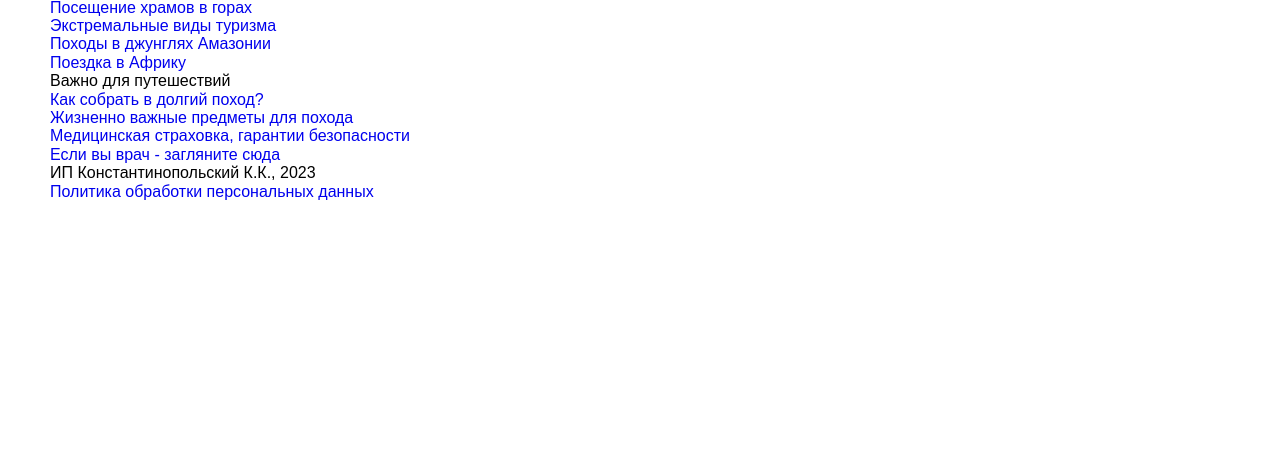
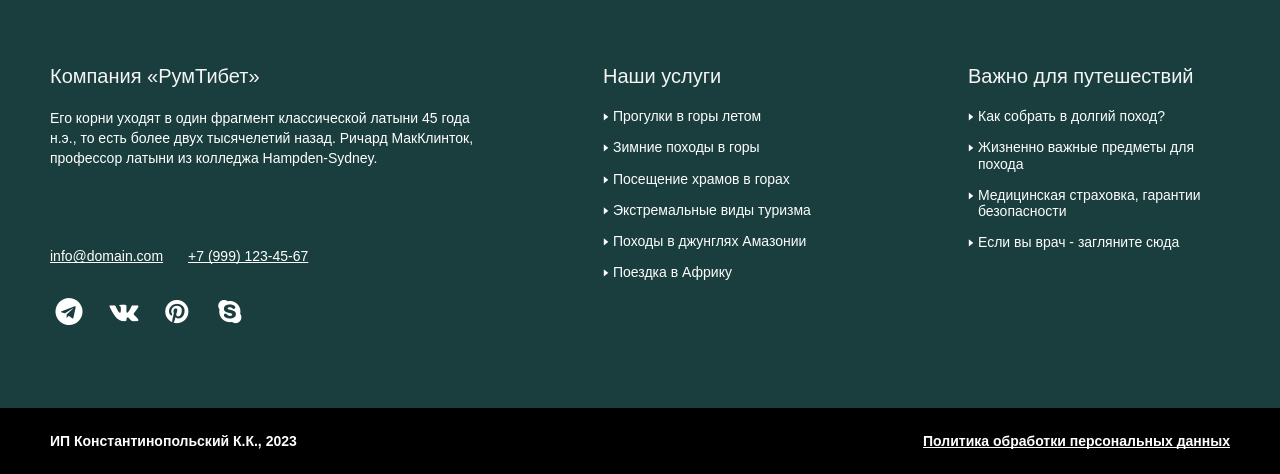
Before and after one commit to ionoviktor/rumtibet, a website built with Vite: page index.html in a window 1280 px wide. Shown: the part 5439-5913 px from the top of the page. Before the commit the page ends 5640 px from the top, so only its background shows below. Built offline with nearby package versions, Linux system fonts and the light colour scheme; files whose address does not match are found by name.

Commit message:
доработка

```diff
--- a/index.html
+++ b/index.html
@@ -242,7 +242,8 @@
                     </div>
                     <div class="footer__form_item">
                         <label for="email">Введите e-mail адрес</label>
-                        <input type="email" id="email" class="footer__form_input" placeholder="name@domain.com">
+                        <input type="email" id="email" name="email" class="footer__form_input"
+                            placeholder="name@domain.com">
                         <button class="btn btn-small footer__form_btn">Подписаться на новости</button>
                         <div class="footer__form_privacy">подписываясь на новости, вы автоматически соглашаетесь с
                             <a href="#">условиями обработки персональных данных</a> и <a href="#">правилами рекламных
@@ -257,13 +258,15 @@
                     <p class="footer__text">Его корни уходят в один фрагмент классической латыни 45 года н.э., то есть
                         более двух тысячелетий назад. Ричард МакКлинток, профессор латыни из колледжа Hampden-Sydney.
                     </p>
-                    <a href="#" class="footer__email">info@domain.com</a>
-                    <a href="#" class="footer__tel">+7 (999) 123-45-67</a>
+                    <div class="footer__contacts">
+                        <a href="#" class="footer__email">info@domain.com</a>
+                        <a href="#" class="footer__tel">+7 (999) 123-45-67</a>
+                    </div>
                     <div class="footer__socials">
-                        <a href="#" class="footer__social-link"><img src="/src/icons/telegram.svg" alt="telegram"></a>
-                        <a href="#" class="footer__social-link"><img src="/src/icons/vk.svg" alt="vk"></a>
-                        <a href="#" class="footer__social-link"><img src="/src/icons/pinterest.svg" alt="pinterest"></a>
-                        <a href="#" class="footer__social-link"><img src="/src/icons/skype.svg" alt="skype"></a>
+                        <a href="#" class="footer__socials-link icon-telegram"></a>
+                        <a href="#" class="footer__socials-link icon-vkontakte"></a>
+                        <a href="#" class="footer__socials-link icon-pinterest-circled"></a>
+                        <a href="#" class="footer__socials-link icon-skype"></a>
                     </div>
                 </div>
                 <div class="footer__services">
@@ -291,11 +294,15 @@
                     </ul>
                 </div>
             </div>
-            <div class="footer__copyright">
+    </footer>
+    <div class="footer__copyright">
+        <div class="container">
+            <div class="footer__copyright_wrapper">
                 <p class="footer__copyright-text">ИП Константинопольский К.К., 2023</p>
                 <a class="footer__copyright-privacy" href="#">Политика обработки персональных данных</a>
             </div>
-    </footer>
+        </div>
+    </div>
 
 
     <script type="module" src="/src/js/script.js"></script>
--- /dev/null
+++ b/src/sass/blocks/footer.scss
@@ -0,0 +1,165 @@
+.footer {
+    position: relative;
+    margin-top: 198px;
+    height: 521px;
+    padding: 178px 0 80px 0;
+    background: #1a3e3e;
+
+    &__form {
+        position: absolute;
+        top: -20%;
+        border-radius: 6px;
+        width: 1180px;
+        height: 196px;
+        padding: 40px 100px;
+        box-shadow: 0 0 15px 0 rgba(24, 18, 30, 0.12);
+        background: #fdfdfd;
+
+        &_wrapper {
+            display: flex;
+            gap: 65px;
+        }
+
+        &_title {
+            margin-top: 8px;
+            font-weight: 800;
+            font-size: 26px;
+            line-height: 120%;
+            color: #18121e;
+        }
+
+        &_subtitle {
+            font-weight: 400;
+            font-size: 18px;
+            line-height: 111%;
+            color: #f2be22;
+        }
+    }
+
+    &__wrapper {
+        display: grid;
+        grid-template-columns: 450px 262px 262px;
+        gap: 60px;
+        justify-content: space-between;
+    }
+
+    &__title {
+        font-weight: 400;
+        font-size: 20px;
+        color: #f3f5f4;
+    }
+
+    &__info {}
+
+    &__text {
+        margin-top: 20px;
+        font-weight: 400;
+        font-size: 14px;
+        line-height: 143%;
+        color: #fff;
+    }
+
+    &__contacts {
+        display: flex;
+        gap: 25px;
+        margin-top: 80px;
+    }
+
+    &__email {
+        font-weight: 300;
+        font-size: 14px;
+        text-decoration: underline;
+        color: #fff;
+    }
+
+    &__tel {
+        font-weight: 300;
+        font-size: 14px;
+        text-decoration: underline;
+        text-decoration-skip-ink: none;
+        color: #fff;
+    }
+
+    &__socials {
+        display: flex;
+        gap: 16px;
+        margin-top: 32px;
+
+        &-link {
+            margin: 0;
+            font-size: 27px;
+            color: #fff;
+            transition: all 0.5s ease;
+            will-change: transform;
+        }
+    }
+
+    &__services-list {
+        margin-top: 20px;
+    }
+
+    &__services-link {
+        margin-top: 15px;
+    }
+
+    &__services-list {
+        list-style-position: inside;
+    }
+
+    &__links {
+        position: relative;
+        padding-left: 0;
+
+        a {
+            display: block;
+            font-weight: 400;
+            font-size: 14px;
+            color: #fdfdfd;
+            padding-left: 10px;
+        }
+
+        &::before {
+            content: '🢒';
+            position: absolute;
+            left: 0;
+            top: 0;
+            color: #fff;
+        }
+    }
+
+    &__important-list {
+        margin-top: 20px;
+    }
+
+    &__important-link {
+        margin-top: 15px;
+    }
+
+    &__copyright {
+        height: 66px;
+        padding: 24px;
+        background-color: #000;
+
+        &_wrapper {
+            display: flex;
+            justify-content: space-between;
+            align-items: center;
+        }
+
+        &-text {
+            font-weight: 600;
+            font-size: 14px;
+            line-height: 129%;
+            color: #fff;
+        }
+
+        &-privacy {
+            font-weight: 600;
+            font-size: 14px;
+            line-height: 129%;
+            text-decoration: underline;
+            text-decoration-skip-ink: none;
+            color: #fff;
+        }
+    }
+}
--- /dev/null
+++ b/src/sass/libs/fontello.css
@@ -0,0 +1,57 @@
+@font-face {
+  font-family: 'fontello';
+  src: url('../font/fontello.eot?60570664');
+  src: url('/src/fonts/fontello.woff2') format('woff2'),
+       url('/src/fonts/fontello.woff') format('woff');
+  font-weight: normal;
+  font-style: normal;
+}
+/* Chrome hack: SVG is rendered more smooth in Windozze. 100% magic, uncomment if you need it. */
+/* Note, that will break hinting! In other OS-es font will be not as sharp as it could be */
+/*
+@media screen and (-webkit-min-device-pixel-ratio:0) {
+  @font-face {
+    font-family: 'fontello';
+    src: url('../font/fontello.svg?83287526#fontello') format('svg');
+  }
+}
+*/
+[class^="icon-"]:before, [class*=" icon-"]:before {
+  font-family: "fontello";
+  font-style: normal;
+  font-weight: normal;
+  speak: never;
+
+  display: inline-block;
+  text-decoration: inherit;
+  width: 1em;
+  margin-right: .2em;
+  text-align: center;
+  /* opacity: .8; */
+
+  /* For safety - reset parent styles, that can break glyph codes*/
+  font-variant: normal;
+  text-transform: none;
+
+  /* fix buttons height, for twitter bootstrap */
+  line-height: 1em;
+
+  /* Animation center compensation - margins should be symmetric */
+  /* remove if not needed */
+  margin-left: .2em;
+
+  /* you can be more comfortable with increased icons size */
+  /* font-size: 120%; */
+
+  /* Font smoothing. That was taken from TWBS */
+  -webkit-font-smoothing: antialiased;
+  -moz-osx-font-smoothing: grayscale;
+
+  /* Uncomment for 3D effect */
+  /* text-shadow: 1px 1px 1px rgba(127, 127, 127, 0.3); */
+}
+
+.icon-pinterest-circled:before { content: '\f0d2'; } /* '' */
+.icon-skype:before { content: '\f17e'; } /* '' */
+.icon-vkontakte:before { content: '\f189'; } /* '' */
+.icon-telegram:before { content: '\f2c6'; } /* '' */
--- a/src/sass/style.scss
+++ b/src/sass/style.scss
@@ -1,4 +1,5 @@
 @use '/src/sass/libs/modern-normalize.min.css';
+@use '/src/sass/libs/fontello.css';
 @use '/src/sass/base/basic.scss';
 
 @use '/src/sass/ui/buttons.scss';
@@ -10,3 +11,4 @@
 @use '/src/sass/blocks/directions.scss';
 @use '/src/sass/blocks/impression.scss';
 @use '/src/sass/blocks/report.scss';
+@use '/src/sass/blocks/footer.scss';
```
Also changed, not shown: src/fonts/fontello.woff (added), src/fonts/fontello.woff2 (added), src/icons/pinterest.svg (added), src/icons/skype.svg (added), src/icons/telegram.svg (added), src/icons/vk.svg (added).
